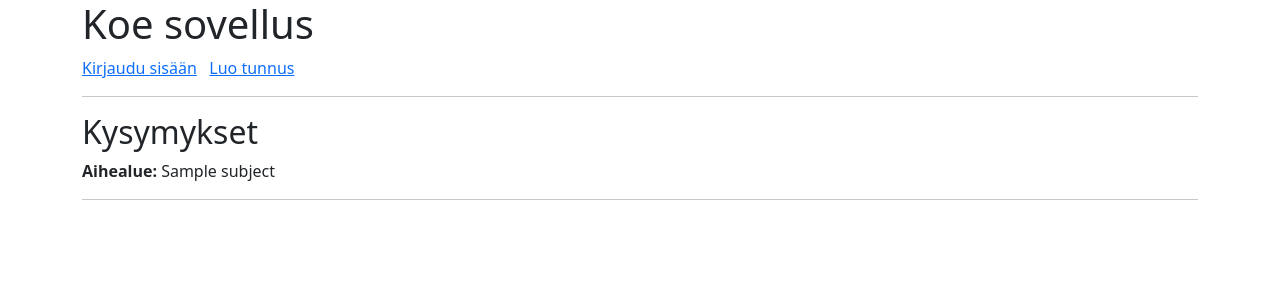
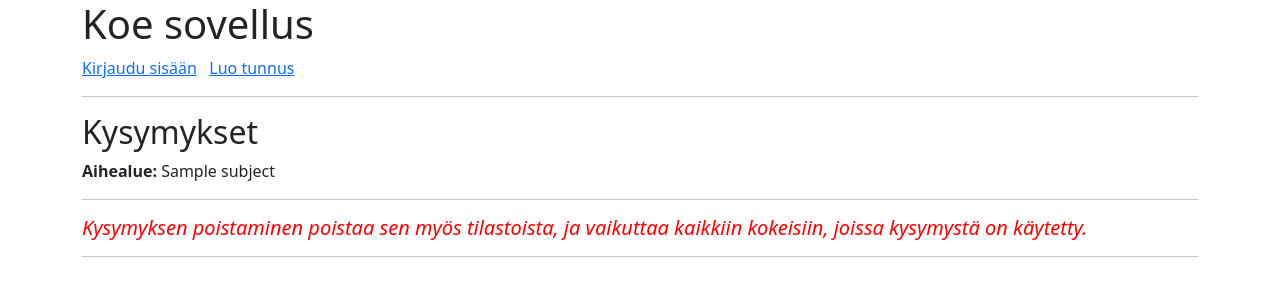
Before and after one commit to jmakine/Exam-App, a Flask app: template templates/questions.html in a window 1280 px wide. Shown: the top 300 px of the page. Run offline with Flask 3, Linux system fonts and the light colour scheme; the template is opened without the code that fills it: most values are stand-ins (such as "Sample title", 1, 10 or a date in 2020); some libraries are stand-ins or nearby versions.

Commit message:
Removed confirm-notification when deleting a question. Instead added an info-text in the questions page.

```diff
--- a/templates/questions.html
+++ b/templates/questions.html
@@ -3,6 +3,11 @@
 {% block content %}
 <h2>Kysymykset</h2>
 <b>Aihealue:</b> {{ subject.name }}
+<hr>
+
+<h5>
+    <i style="color: red;">Kysymyksen poistaminen poistaa sen myös tilastoista, ja vaikuttaa kaikkiin kokeisiin, joissa kysymystä on käytetty.</i>
+</h5>
 <hr>
 
 {% if session.role == "teacher" %}
@@ -33,7 +38,7 @@
     <form action="/questions/delete" method="POST">
         <input type="hidden" value="/subjects/{{subject.id}}/questions" name="path" />
         <input type="hidden" value="{{question.id}}" name="question_id" />
-        <input type="submit" value="Poista" onclick="return confirm('Kysymyksen poistaminen poistaa sen myös kaikista tilastoista, ja vaikuttaa kaikkiin kokeisiin, joissa kysymystä on käytetty. Haluatko varmasti poistaa kysymyksen?');"/>
+        <input type="submit" value="Poista"/>
     </form>
 </p>
 <hr>
```
